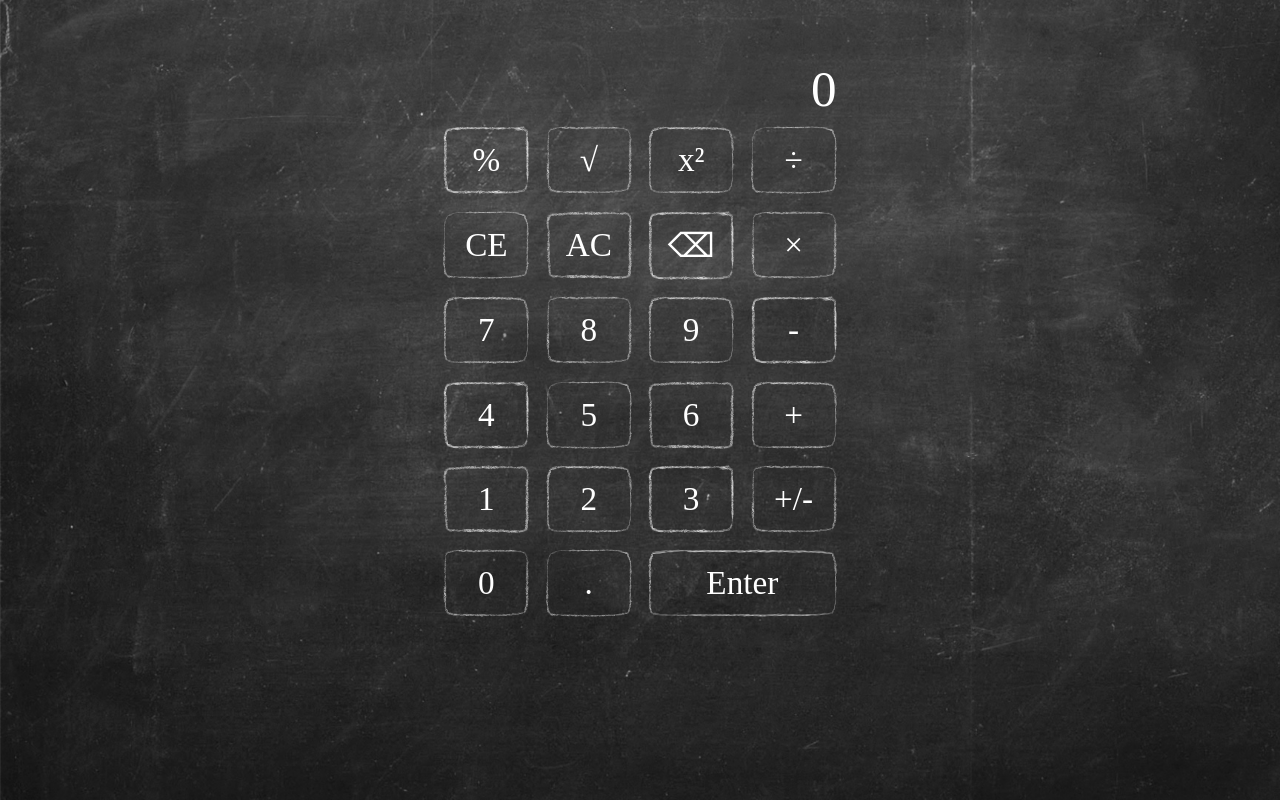
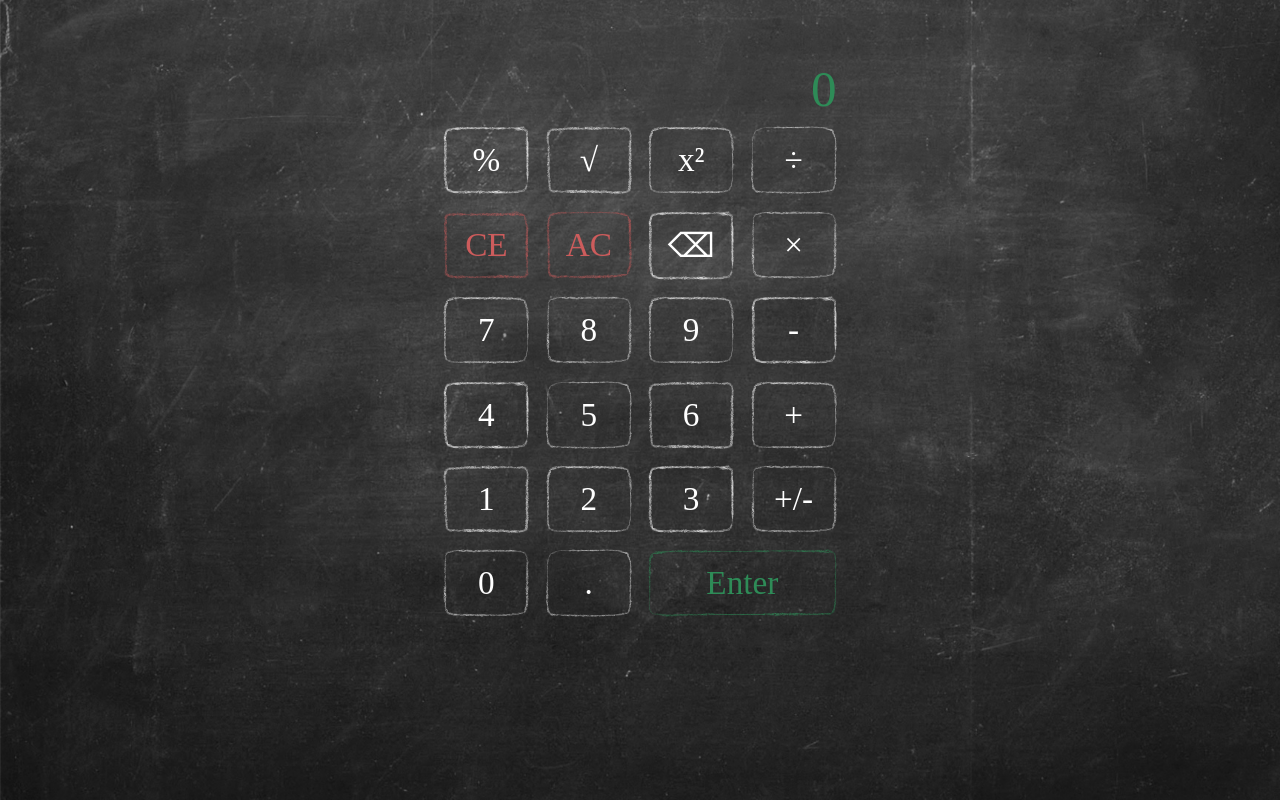
Before and after one commit to jacktho/calculator, an Angular app: page / in a window 1280 px wide. Built offline with nearby package versions, Linux system fonts and the light colour scheme; a web font is replaced by a local one.

Commit message:
added color CE/AC enter and solution

```diff
--- a/src/app/all-clear-input/all-clear-input.component.css
+++ b/src/app/all-clear-input/all-clear-input.component.css
@@ -0,0 +1,4 @@
+button {
+  color: indianred;
+  border-image: url(/assets/images/AC-border.png) 13;
+}
--- a/src/app/clear-entry-input/clear-entry-input.component.css
+++ b/src/app/clear-entry-input/clear-entry-input.component.css
@@ -0,0 +1,4 @@
+button {
+  color: indianred;
+  border-image: url(/assets/images/CE-border.png) 12;
+}
--- a/src/app/enter-input/enter-input.component.css
+++ b/src/app/enter-input/enter-input.component.css
@@ -0,0 +1,4 @@
+button {
+  color: seagreen;
+  border-image: url(/assets/images/enter-border.png) 16;
+}
--- a/src/app/solution-screen/solution-screen.component.css
+++ b/src/app/solution-screen/solution-screen.component.css
@@ -1,6 +1,6 @@
 p {
   text-align: right;
-  color: white;
+  color: seagreen;
   margin-bottom: 0;
   font-size: 4vw;
   padding-left: 2%;
--- a/src/styles.css
+++ b/src/styles.css
@@ -30,7 +30,6 @@ button:focus, input:focus {
 
 app-number-input:nth-of-type(2) button,
 app-number-input:last-of-type button,
-.square-root-input,
 .positive-or-negative-input,
 app-operator-input:nth-of-type(2) button {
   border-image: url(/assets/images/button-border-2.png) 12;
@@ -44,7 +43,6 @@ app-operator-input:nth-of-type(3) button {
   border-image: url(/assets/images/button-border-3.png) 12;
 }
 
-.clear-entry-input,
 app-operator-input:first-of-type button,
 app-number-input:nth-of-type(5) button,
 .decimal-input {
@@ -53,7 +51,7 @@ app-number-input:nth-of-type(5) button,
 
 app-number-input:nth-of-type(6) button,
 app-number-input:nth-of-type(7) button,
-.all-clear-input {
+.square-root-input{
   border-image: url(/assets/images/button-border-5.png) 12;
 }
 
```
